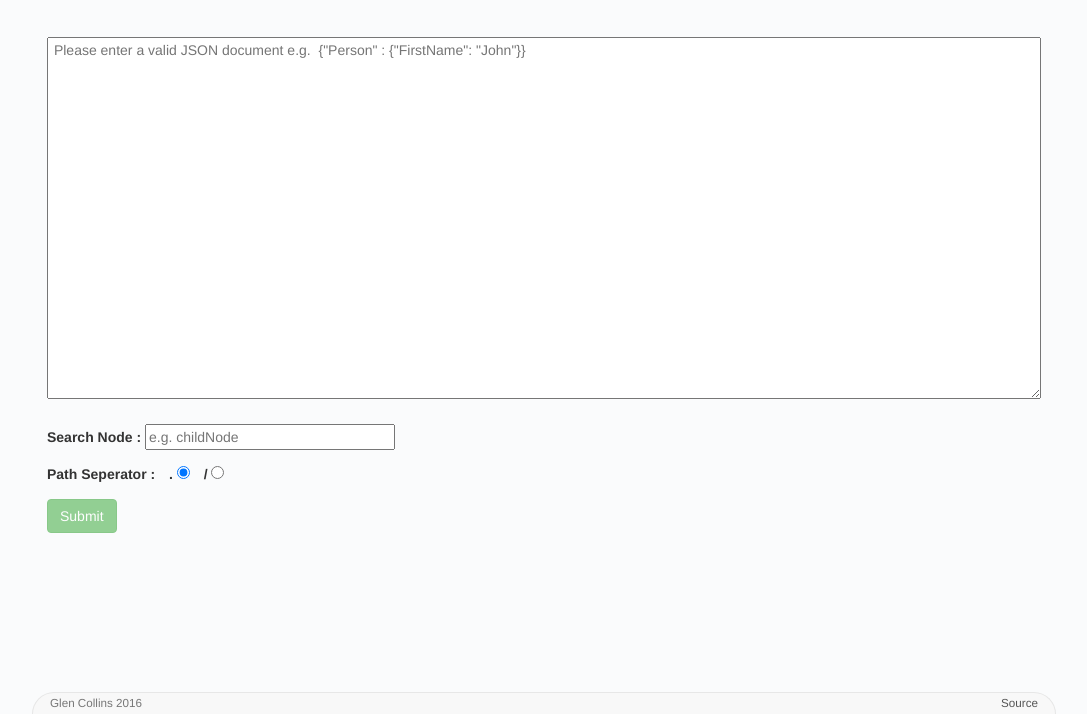
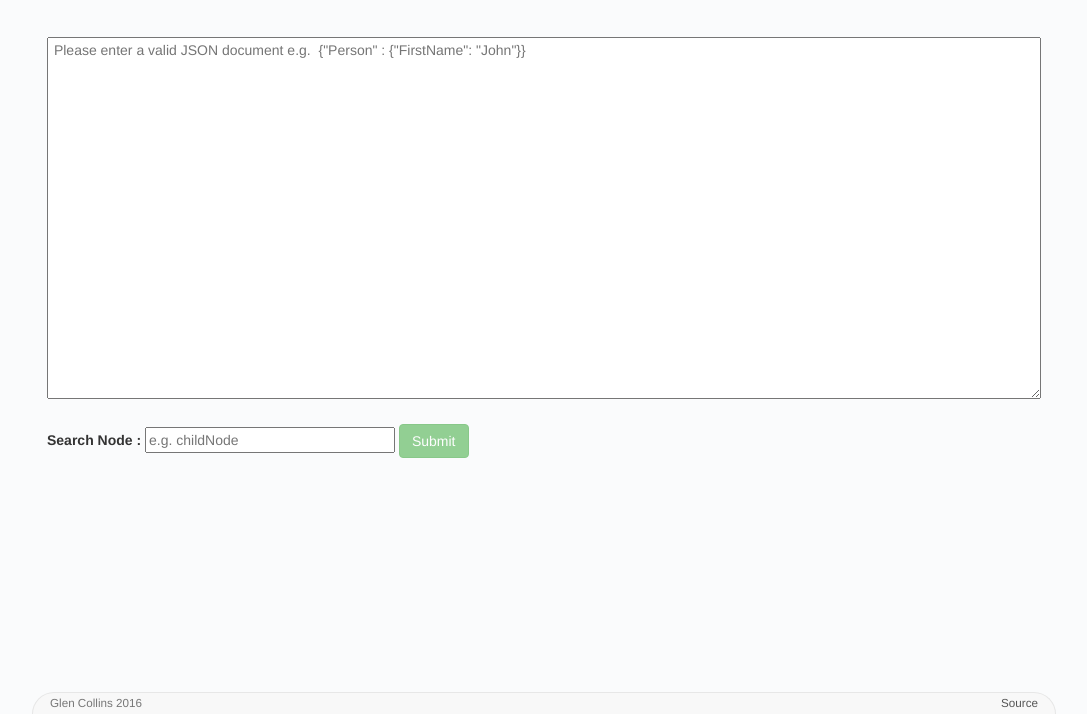
Before and after one commit to glencollins18888/JSONPathFinder, a browser extension: page index.html in a window 1280 px wide. Shown: the part 86-800 px from the top of the page, without its empty margins (96-1183 px from the left). Drawn offline with nearby package versions, Linux system fonts and the light colour scheme.

Commit message:
Remove path Sepeartor, defaults to "." to create valid JSONPath expressions

```diff
--- a/index.html
+++ b/index.html
@@ -30,15 +30,7 @@
                             <div>
                                 <label for="nodeInput">Search Node :</label>
                                 <input name="nodeInput" type="text" ng-model="nodeText" placeholder="e.g. childNode" style="width: 250px;">
-                            </div>
-                            <div style="margin-top:10px;">
-                                <label for="nodeInput">Path Seperator :</label>
-                                <label for="pathSeperatorRadio" style="margin-left: 10px">.</label>
-                                <input type="radio" ng-model="pathSeperator" value="." name="pathSeperatorRadio" ng-checked="true">
-                                <label for="pathSeperatorRadio" style="margin-left: 10px">/</label>
-                                <input type="radio" ng-model="pathSeperator" value="/" name="pathSeperatorRadio">
-                            </div>
-                            <div style="margin-top:10px;">
+
                                 <button type="submit" class="btn btn-success" id="submitFormButton" ng-click="submit();" ng-disabled="!enteredJson || !nodeText">Submit</button>
                             </div>
                         </div>
--- a/js/app.js
+++ b/js/app.js
@@ -56,7 +56,7 @@ clientApp.controller('PathFinderController', ['$scope', function($scope) {
           var finalPath = path + $scope.pathSeperator + property;
           if(finalPath.indexOf($scope.pathSeperator + $scope.nodeText) > -1) {
             var nodeIndex = finalPath.lastIndexOf($scope.nodeText);
-              finalPath = finalPath.substring(1, nodeIndex + $scope.nodeText.length);
+              finalPath = finalPath.substring(0, nodeIndex + $scope.nodeText.length);
               if($scope.paths.indexOf(finalPath) == -1) {
                   $scope.paths.push(finalPath);
               }
```
